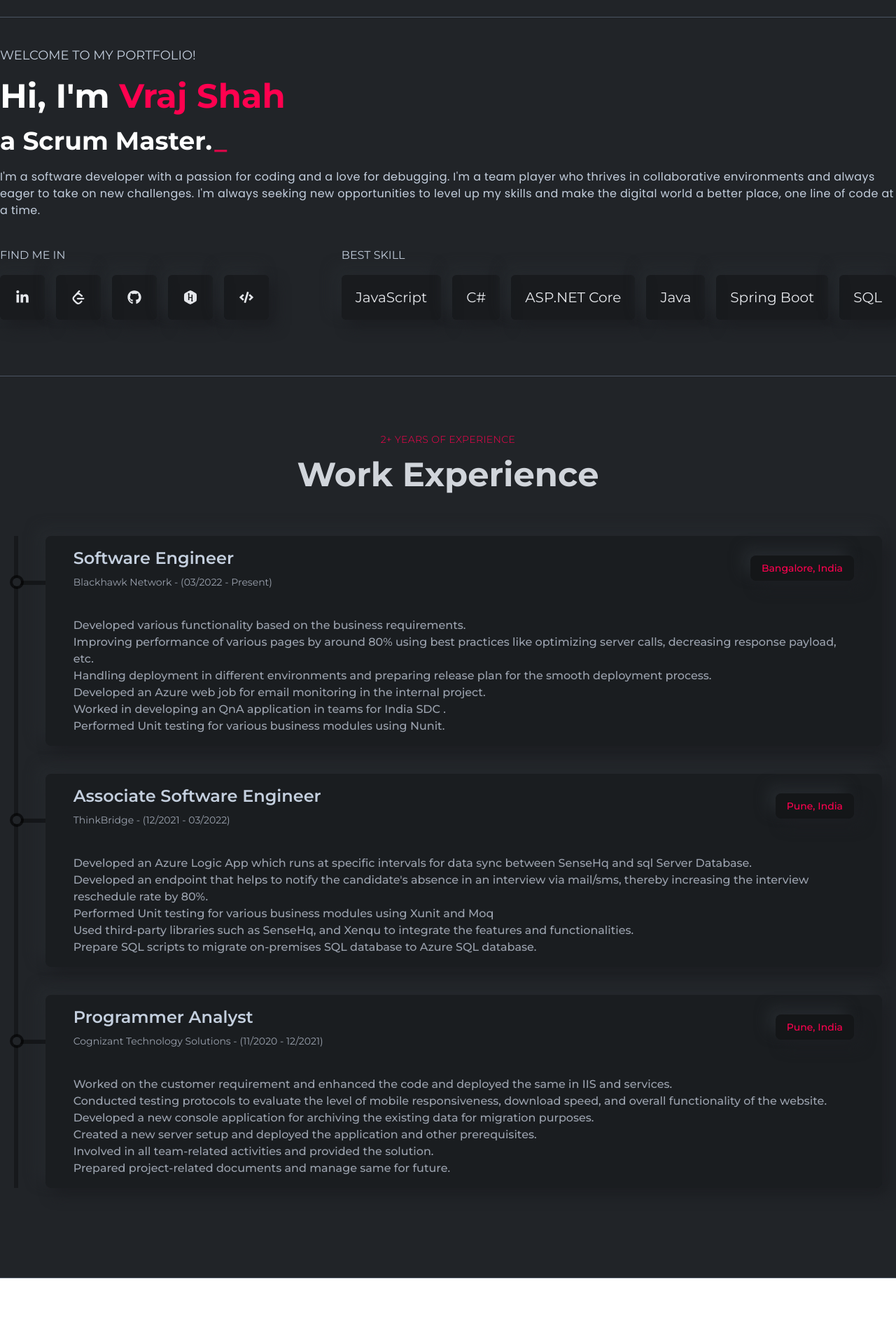
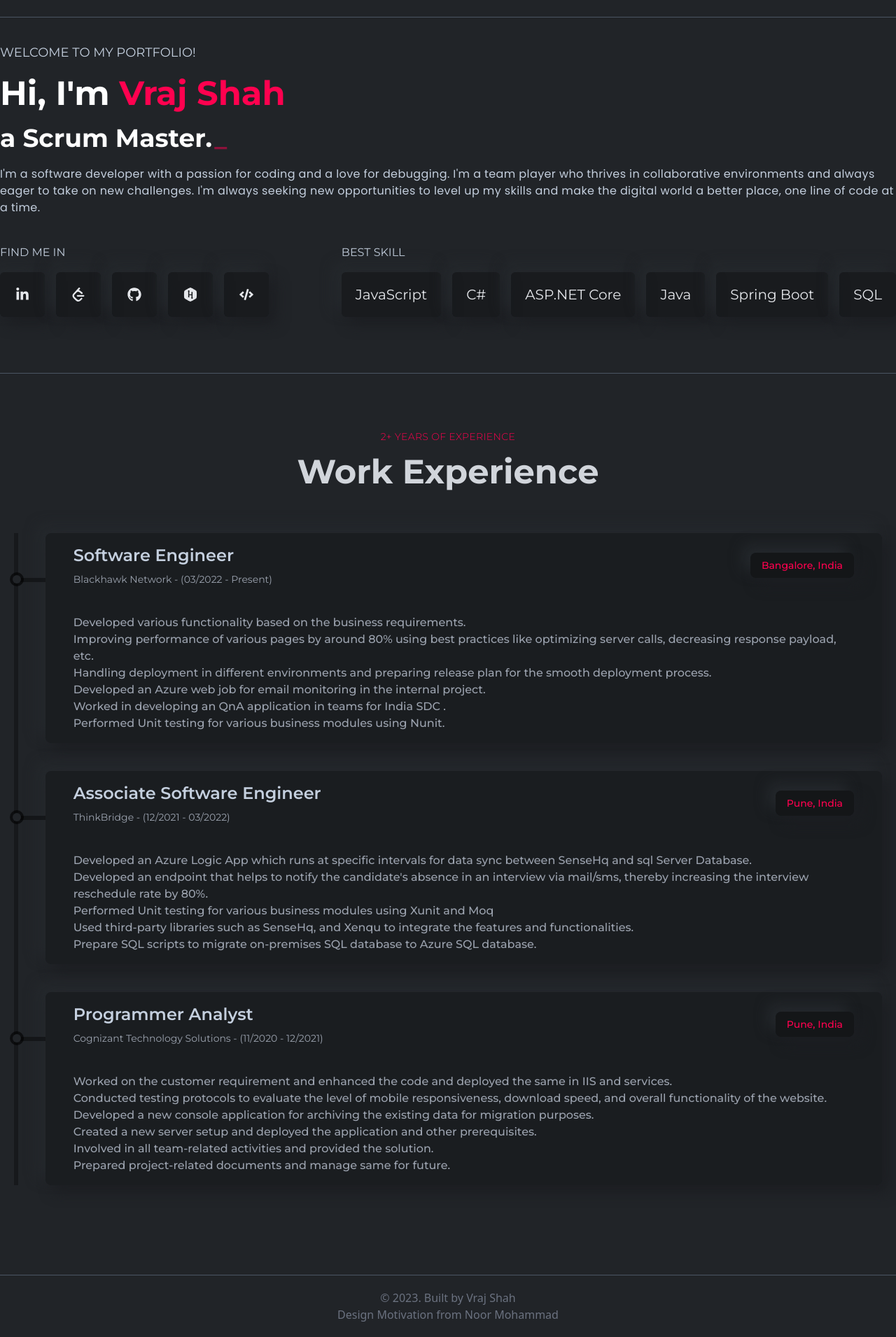
Before and after one commit to Vraj9799/Portfolio, a Next.js app: page / in a window 1280 px wide. Shown: the part 71-1982 px from the top of the page at 70% size. Before the commit the page ends 1898 px from the top, so only its background shows below. Built offline with nearby package versions, Linux system fonts and the light colour scheme.

Commit message:
Added Footer

```diff
--- a/app/page.tsx
+++ b/app/page.tsx
@@ -1,5 +1,6 @@
 import Banner from "@/components/banner/Banner";
 import Experience from "@/components/experience/Experience";
+import Footer from "@/components/footer/Footer";
 import Navbar from "@/components/navbar/Navbar";
 
 export default function Home() {
@@ -10,6 +11,7 @@ export default function Home() {
         <div className="max-w-screen-xl mx-auto">
           <Banner />
           <Experience />
+          <Footer />
         </div>
       </div>
     </>
--- a/components/banner/Banner.tsx
+++ b/components/banner/Banner.tsx
@@ -4,7 +4,7 @@ const Banner = () => {
   return (
     <section
       id="about"
-      className="w-full pt-10 pb-20 flex flex-col gap-10 xl:gap-0 lgl:flex-row items-center border-b-[1px] font-titleFont border-b-gray-600"
+      className="w-full pt-4 pb-20 flex flex-col gap-10 xl:gap-0 lgl:flex-row items-center border-b-[1px] font-titleFont border-b-gray-600"
     >
       <LeftSide />
     </section>
--- a/components/banner/LeftSide.tsx
+++ b/components/banner/LeftSide.tsx
@@ -12,7 +12,7 @@ const LeftSide = () => {
   });
   return (
     <>
-      <div className="w-full flex flex-col gap-10 px-5 xl:px-0">
+      <div className="w-full flex flex-col gap-10 px-5 pt-5 xl:px-0">
         <div className="flex flex-col gap-5">
           <h4 className="text-lg font-normal uppercase">
             WELCOME TO MY PORTFOLIO!
--- /dev/null
+++ b/components/footer/Footer.tsx
@@ -0,0 +1,20 @@
+const Footer = () => {
+  return (
+    <div className="w-full py-5">
+      <p className="text-center text-gray-500 text-base">
+        © 2023. Built by Vraj Shah
+        <br />
+        Design Motivation from{" "}
+        <a
+          href="https://github.com/noorjsdivs/youtubeportfolio"
+          target="_blank"
+          rel="noopener"
+        >
+          Noor Mohammad
+        </a>
+      </p>
+    </div>
+  );
+};
+
+export default Footer;
--- a/components/navbar/Navbar.tsx
+++ b/components/navbar/Navbar.tsx
@@ -75,7 +75,7 @@ const NavList = ({
             activeClass="active"
             spy={true}
             smooth={true}
-            offset={-150}
+            offset={-90}
             duration={500}
             onClick={() => handleClick()}
           >
```
